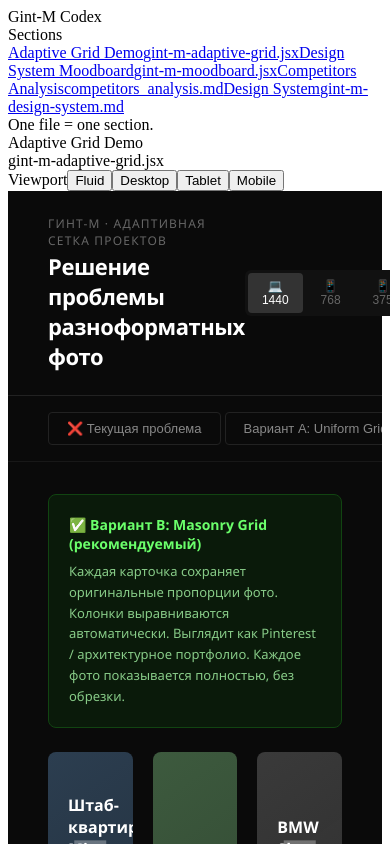
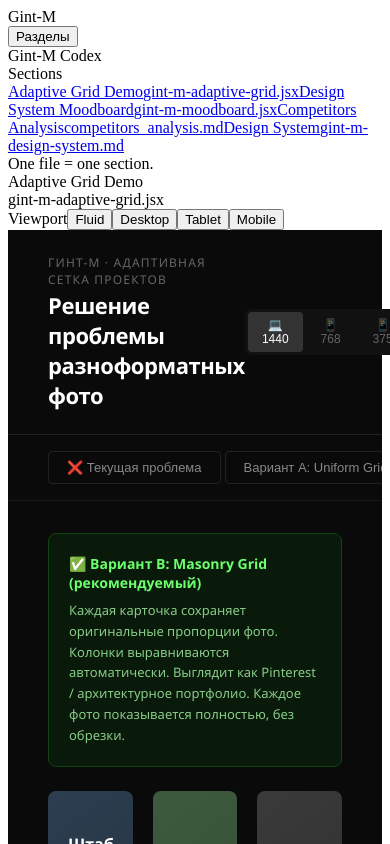
Before and after one commit to slowkeen/gint-m, a React (Vite) app: page / in a window 390 px wide. Shown: the top 844 px of the page. Built offline with nearby package versions, Linux system fonts and the light colour scheme; the HTML template or start-up script is replaced by a standard one.

Commit message:
Add mobile navigation

```diff
--- a/src/App.jsx
+++ b/src/App.jsx
@@ -72,6 +72,7 @@ function MarkdownArticle({ source }) {
 export default function App() {
   const [activeId, setActiveId] = useState(sections[0]?.id ?? "");
   const [showTop, setShowTop] = useState(false);
+  const [navOpen, setNavOpen] = useState(false);
   const [viewports, setViewports] = useState(() => {
     const initial = {};
     sections.forEach((section) => {
@@ -120,13 +121,57 @@ export default function App() {
     return () => window.removeEventListener("scroll", handleScroll);
   }, []);
 
+  useEffect(() => {
+    const media = window.matchMedia("(max-width: 900px)");
+    const handler = (event) => {
+      if (!event.matches) {
+        setNavOpen(false);
+      }
+    };
+    handler(media);
+    if (media.addEventListener) {
+      media.addEventListener("change", handler);
+      return () => media.removeEventListener("change", handler);
+    }
+    media.addListener(handler);
+    return () => media.removeListener(handler);
+  }, []);
+
+  useEffect(() => {
+    if (!navOpen) {
+      return undefined;
+    }
+    const previous = document.body.style.overflow;
+    document.body.style.overflow = "hidden";
+    return () => {
+      document.body.style.overflow = previous;
+    };
+  }, [navOpen]);
+
   const setViewport = (sectionId, mode) => {
     setViewports((prev) => ({ ...prev, [sectionId]: mode }));
   };
 
   return (
     <div className="page">
-      <aside className="sidebar">
+      <div className="mobile-header">
+        <div className="brand">Gint-M</div>
+        <button
+          type="button"
+          className="mobile-nav-btn"
+          onClick={() => setNavOpen(true)}
+          aria-expanded={navOpen}
+          aria-controls="site-nav"
+        >
+          Разделы
+        </button>
+      </div>
+      <div
+        className={`overlay ${navOpen ? "is-open" : ""}`}
+        onClick={() => setNavOpen(false)}
+        aria-hidden={!navOpen}
+      />
+      <aside className={`sidebar ${navOpen ? "is-open" : ""}`} id="site-nav">
         <div className="brand">Gint-M Codex</div>
         <div className="nav-label">Sections</div>
         <nav className="nav">
@@ -135,6 +180,7 @@ export default function App() {
               key={section.id}
               className={`nav-item ${activeId === section.id ? "is-active" : ""}`}
               href={`#${section.id}`}
+              onClick={() => setNavOpen(false)}
             >
               <span className="nav-title">{section.title}</span>
               <span className="nav-file">{section.file}</span>
--- a/src/styles.css
+++ b/src/styles.css
@@ -47,6 +47,55 @@ a {
   padding: 24px 20px;
   background: var(--panel-soft);
   border-right: 1px solid var(--border);
+}
+
+.mobile-header {
+  display: none;
+  align-items: center;
+  justify-content: space-between;
+  gap: 12px;
+  padding: 12px 16px;
+  background: var(--panel);
+  border-bottom: 1px solid var(--border);
+  position: sticky;
+  top: 0;
+  z-index: 30;
+}
+
+.mobile-header .brand {
+  margin-bottom: 0;
+}
+
+.mobile-nav-btn {
+  border: 1px solid var(--border);
+  background: #ffffff;
+  color: var(--text);
+  padding: 8px 12px;
+  border-radius: 999px;
+  font-size: 12px;
+  font-weight: 600;
+  cursor: pointer;
+  transition: border-color 0.2s ease, background 0.2s ease;
+}
+
+.mobile-nav-btn:hover {
+  border-color: var(--accent);
+  background: var(--accent-soft);
+}
+
+.overlay {
+  position: fixed;
+  inset: 0;
+  background: rgba(12, 9, 7, 0.45);
+  opacity: 0;
+  pointer-events: none;
+  transition: opacity 0.2s ease;
+  z-index: 25;
+}
+
+.overlay.is-open {
+  opacity: 1;
+  pointer-events: auto;
 }
 
 .brand {
@@ -338,29 +387,40 @@ a {
 
 @media (max-width: 900px) {
   .page {
-    grid-template-columns: 1fr;
+    display: block;
+  }
+
+  .mobile-header {
+    display: flex;
   }
 
   .sidebar {
-    position: sticky;
+    position: fixed;
     top: 0;
-    z-index: 10;
-    height: auto;
-    border-right: none;
-    border-bottom: 1px solid var(--border);
+    left: 0;
+    bottom: 0;
+    z-index: 40;
+    height: 100vh;
+    width: min(84vw, 320px);
+    transform: translateX(-100%);
+    transition: transform 0.2s ease;
+    border-right: 1px solid var(--border);
+    border-bottom: none;
+    box-shadow: 12px 0 24px rgba(20, 14, 10, 0.2);
+  }
+
+  .sidebar.is-open {
+    transform: translateX(0);
   }
 
   .nav {
-    flex-direction: row;
-    flex-wrap: nowrap;
-    gap: 8px;
-    overflow-x: auto;
-    padding-bottom: 6px;
+    flex-direction: column;
+    overflow-y: auto;
+    padding-bottom: 0;
   }
 
   .nav-item {
-    flex: 0 0 auto;
-    width: auto;
+    width: 100%;
   }
 }
 
```
